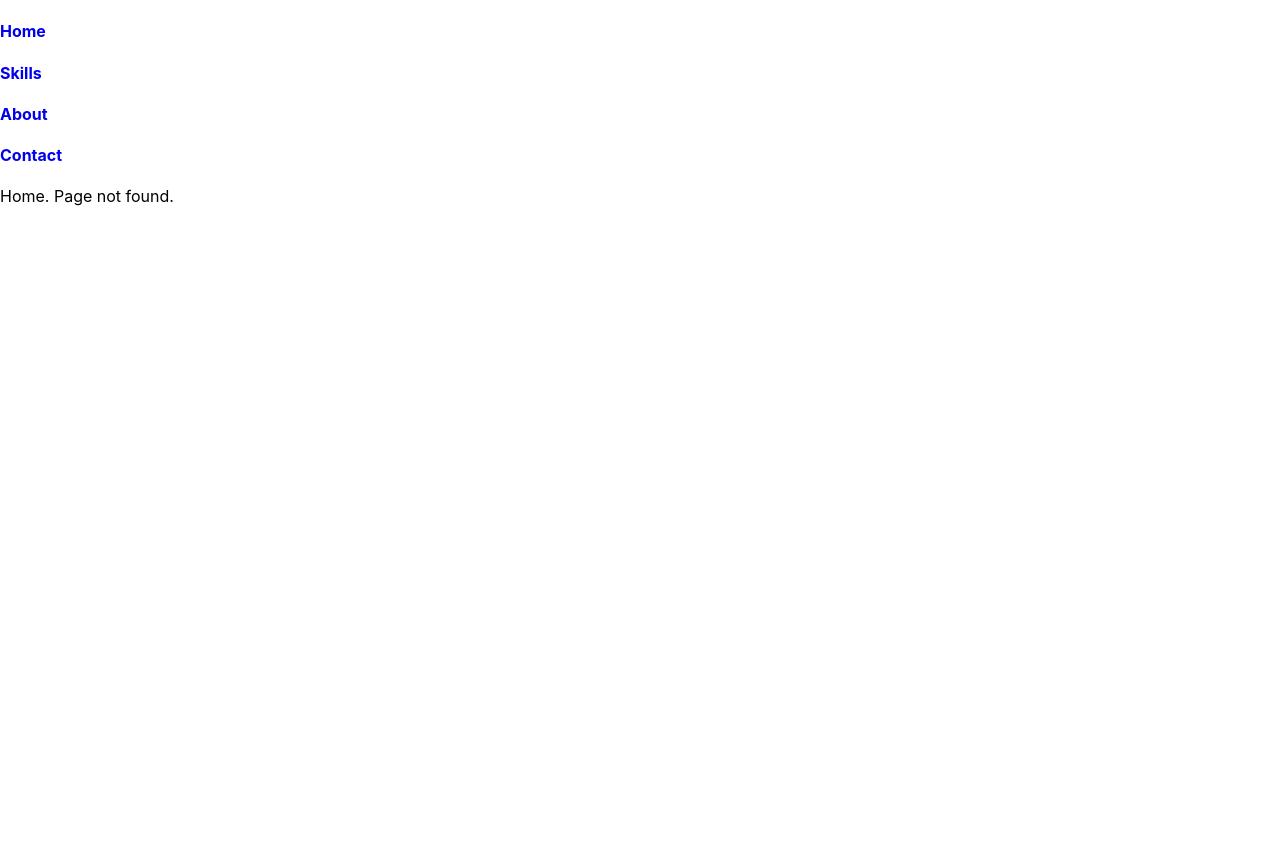
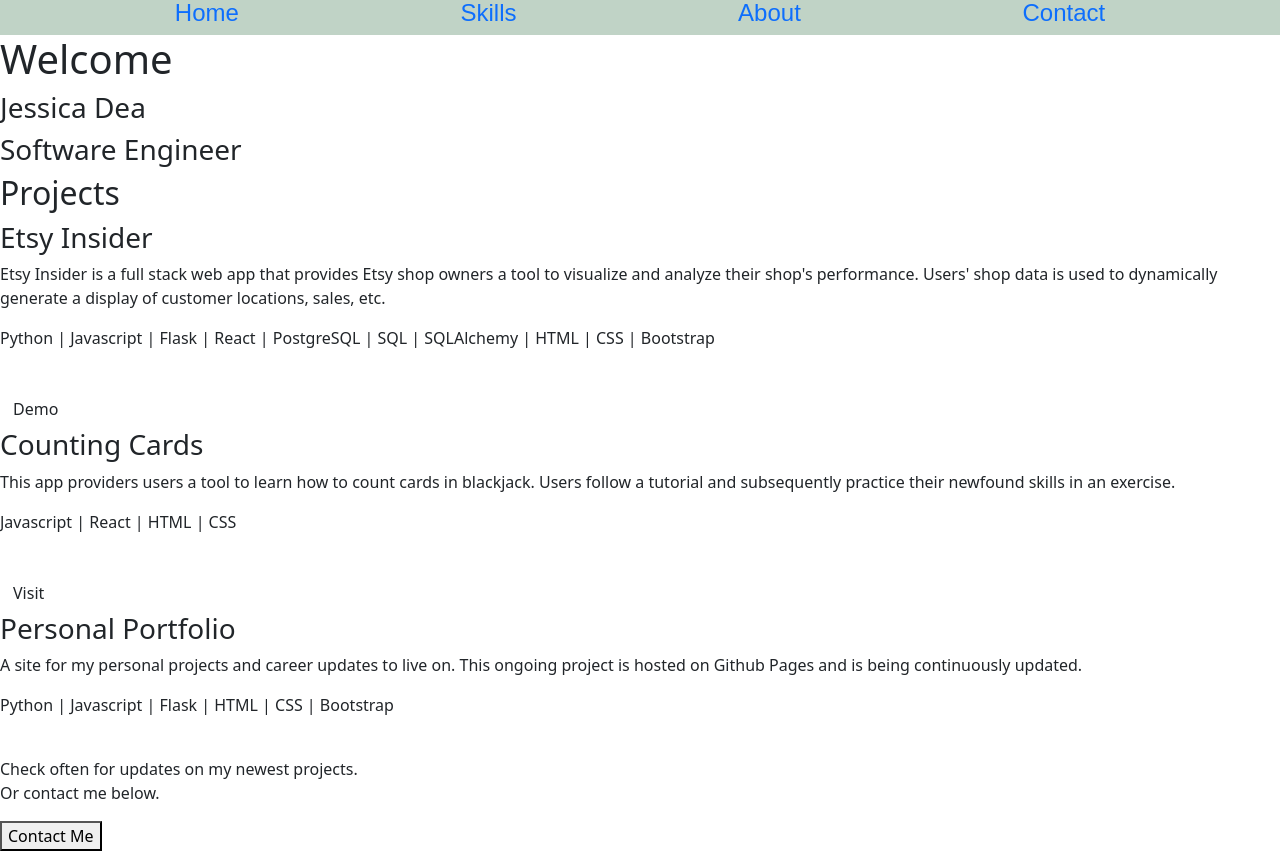
Before and after one commit to jrdjessica/Portfolio, a React (Create React App) app: page / in a window 1280 px wide. Before the commit this address had no page. Before the commit the page ends 800 px from the top, so only its background shows below. Built offline with nearby package versions, Linux system fonts and the light colour scheme.

Commit message:
Added content

```diff
--- a/package.json
+++ b/package.json
@@ -6,7 +6,9 @@
     "@testing-library/jest-dom": "^5.16.5",
     "@testing-library/react": "^13.4.0",
     "@testing-library/user-event": "^13.5.0",
+    "bootstrap": "^5.2.3",
     "react": "^18.2.0",
+    "react-bootstrap": "^2.7.0",
     "react-dom": "^18.2.0",
     "react-router-dom": "^6.4.5",
     "react-scripts": "5.0.1",
--- a/src/App.css
+++ b/src/App.css
@@ -32,7 +32,25 @@
   from {
     transform: rotate(0deg);
   }
+
   to {
     transform: rotate(360deg);
   }
 }
+
+nav {
+  display: flex;
+  justify-content: space-around;
+  align-items: center;
+  background-color: #c0d3c6;
+  height: 35px;
+}
+
+.nav-links {
+  width: 90%;
+  display: flex;
+  justify-content: space-around;
+  align-items: center;
+  font-family: Arial, Helvetica, sans-serif;
+  font-weight: 300;
+}
--- a/src/Pages/About.js
+++ b/src/Pages/About.js
@@ -1,10 +1,27 @@
 import React from 'react';
 import '../App.css';
 
+
 function About() {
     return (
-        <div>
-            About. Page not found.
+        <div class="about">
+            <div class="about-container">
+                <h1>About Me</h1>
+                <p id="about-content">
+                    I'm Jessica. I am a full stack software engineer born and bred in the bay area.
+                    I first discovered my interest in programming while working at a COVID-19 test site where I began teaching
+                    myself HTML and Python. I fell head over hells in love with the creativity that coding brought to my life
+                    and decided to pursue this passion by enrolling in completing an accelerated full stack Software Engineering
+                    Program at Hackbright Academy.
+                    <br />
+                    <br />
+                    As my passion for programming continues to flourish, I look forward to
+                    expanding my skill base and the many possibilities to come in the world of programming. I hope to
+                    contribute to the world by developing software that leaves a positive impact on the communities that were
+                    such an integral part of my life and continue to impact the lives of many others.
+                </p>
+                <div id="portrait"></div>
+            </div>
         </div>
     );
 }
--- a/src/Pages/App.js
+++ b/src/Pages/App.js
@@ -1,4 +1,5 @@
 import React from 'react';
+import 'bootstrap/dist/css/bootstrap.min.css';
 
 import '../App.css';
 import Nav from './Nav';
--- a/src/Pages/Contact.js
+++ b/src/Pages/Contact.js
@@ -1,10 +1,77 @@
 import React from 'react';
 import '../App.css';
 
+
+function EmailForm() {
+    // Email me submission form
+
+    return (
+        <div>
+            <h3>Email Me</h3>
+            <form action="https://formsubmit.co/jessicajdea@gmail.com" method="POST">
+                <input type="text" name="name" placeholder="Name" id='name' required></input>
+                <br />
+                <input type="email" name="email" placeholder="Email Address" id='email' required></input>
+                <br />
+                <input type="hidden" name="_subject" value="New submission"></input>
+                <textarea row="5" col="6" name="name" placeholder="Write your message here..." id='email-message' required></textarea>
+                <input type="hidden" name="_next" value="https://jrdjessica.github.io/thanks"></input>
+                <div>
+                    <button type="submit" id="send-btn">Submit</button>
+                </div>
+            </form>
+        </div>
+    )
+}
+
+
+function Button(props) {
+    // Buttons to links (linkedin, github)
+
+    function VisitLink(link) {
+        // Opens new tab to link when button is clicked
+        window.open(
+            link, "_blank")
+    }
+
+    return (
+        <div className="button">
+            <button className="contact-link" id="contact-link" onClick={() => VisitLink(props.link)}>
+                {props.message === 'Github' && <i className="bi-github" role="img" aria-label="GitHub"></i>}
+                {props.message === 'LinkedIn' && <i className="bi bi-linkedin"></i>}
+            </button>
+        </div>
+    )
+}
+
+
+function DashboardContainer() {
+    // Return dashboard
+
+    return (
+        <div>
+            <h1>Contact Me</h1>
+            <div>
+                <EmailForm />
+            </div>
+            <br />
+            <div>
+                <h3>Links</h3>
+                <Button message={'LinkedIn'} link={'https://www.linkedin.com/in/jessica-dea/'} />
+                <Button message={'Github'} link={'https://github.com/jrdjessica'} />
+            </div>
+        </div>
+    )
+}
+
+
 function Contact() {
     return (
-        <div>
-            Contact. Page not found.
+        <div class="contact">
+            <DashboardContainer />
+            <div class="contact-color">
+                <div class="contact-content" id="contact"></div>
+            </div>
         </div>
     );
 }
--- a/src/Pages/Home.js
+++ b/src/Pages/Home.js
@@ -1,10 +1,100 @@
 import React from 'react';
 import '../App.css';
+
+
+const projects = [
+    {
+        "title": "Etsy Insider",
+        "description": "Etsy Insider is a full stack web app that provides Etsy shop owners a tool to visualize and analyze their shop's performance. Users' shop data is used to dynamically generate a display of customer locations, sales, etc.",
+        "tech": "Python | Javascript | Flask | React | PostgreSQL | SQL | SQLAlchemy | HTML | CSS | Bootstrap",
+        "github": "https://github.com/jrdjessica/Project",
+        "visit-msg": "Demo",
+        "visit": "https://www.youtube.com/watch?v=g8ib4Xxm5k4"
+    },
+    {
+        "title": "Counting Cards",
+        "description": "This app providers users a tool to learn how to count cards in blackjack. Users follow a tutorial and subsequently practice their newfound skills in an exercise.",
+        "tech": "Javascript | React | HTML | CSS",
+        "github": "https://github.com/jrdjessica/Counting-Cards",
+        "visit-msg": "Visit",
+        "visit": "https://jrdjessica.github.io/Counting-Cards"
+    },
+    {
+        "title": "Personal Portfolio",
+        "description": "A site for my personal projects and career updates to live on. This ongoing project is hosted on Github Pages and is being continuously updated.",
+        "tech": "Python | Javascript | Flask | HTML | CSS | Bootstrap",
+        "github": "https://github.com/jrdjessica/portfolio",
+        "visit-msg": "",
+        "visit": "https://jrdjessica.github.io/"
+    },
+]
+
+
+function Button(props) {
+    // Buttons for github, visit site/view demo
+
+    function VisitLink(link) {
+        // Opens link in new tab
+        window.open(
+            link, "_blank")
+    }
+
+    return (
+        <div className="button">
+            <button key='btn' className={props.class} onClick={() => VisitLink(props.link)}>{props.message}
+                {props.message === '' && <i className="bi-github" role="img" aria-label="GitHub"></i>}
+            </button>
+        </div>
+    )
+}
+
+
+function Projects(props) {
+    // Display projects
+
+    return (
+        <div className="proj-item">
+            <h3 key='proj-title'>{props.project['title']}</h3>
+            <p key='description'>{props.project['description']}</p>
+            <p key='tech'>{props.project['tech']}</p>
+            <Button message={''} link={props.project['github']} class={'btn'} />
+            {props.project['visit-msg'] && <Button message={props.project['visit-msg']} link={props.project['visit']} class={'btn'} />}
+        </div>
+    )
+}
+
+
+function Portfolio() {
+    // Display portfolio
+
+    return (
+        <div className="projects">
+            {projects.map((project, index) => <Projects key={index} project={project} />)}
+            <div className="circle">
+                <p id='circle-text'>Check often for updates on my newest projects.<br />Or contact me below.</p>
+                <Button message={'Contact Me'} link={'https://jrdjessica.github.io/contact'} class={'contact-btn'} />
+            </div>
+        </div >
+    );
+}
 
 function Home() {
     return (
         <div>
-            Home. Page not found.
+            <div class="portfolio-header">
+                <div class="portfolio-heading">
+                    <h1>Welcome</h1>
+                    <h3>Jessica Dea</h3>
+                    <h3>Software Engineer</h3>
+                    <div class="line"></div>
+                </div>
+            </div>
+            <div class="portfolio-divider">
+                <div class="divider-line"></div>
+                <h2>Projects</h2>
+                <div class="divider-line"></div>
+            </div>
+            <Portfolio />
         </div>
     );
 }
--- a/src/Pages/Nav.js
+++ b/src/Pages/Nav.js
@@ -1,4 +1,5 @@
 import React from 'react';
+import 'bootstrap/dist/css/bootstrap.min.css';
 import { Link } from 'react-router-dom';
 import '../App.css';
 
--- a/src/Pages/Skills.js
+++ b/src/Pages/Skills.js
@@ -4,7 +4,45 @@ import '../App.css';
 function Skills() {
     return (
         <div>
-            Skills. Page not found.
+            <div class="skills-pic">
+                <h1>Skills</h1>
+            </div>
+            <div class="skills">
+                <div class="container-fluid">
+                    <div class="row">
+                        <div class="col-12 col-md-6">
+                            <h3>Languages</h3>
+                            <ul>
+                                <li>Python</li>
+                                <li>JavaScript (AJAX, JSON)</li>
+                                <li>HTML</li>
+                                <li>CSS</li>
+                                <li>SQL</li>
+                            </ul>
+                            <br />
+                            <h3>Frameworks & Libraries</h3>
+                            <ul>
+                                <li>Flask</li>
+                                <li>React</li>
+                                <li>Bootstrap</li>
+                                <li>Jinja</li>
+                            </ul>
+                        </div>
+                        <div class="skills-circle">
+                            <div class="col-12 col-md-6">
+                                <h3>Database & Industry Tools/Skills</h3>
+                                <ul>
+                                    <li>PostgreSQL</li>
+                                    <li>Git</li>
+                                    <li>GitHub</li>
+                                    <li>Command Line</li>
+                                    <li>Agile/Scrum</li>
+                                </ul>
+                            </div>
+                        </div>
+                    </div>
+                </div>
+            </div>
         </div>
     );
 }
--- a/src/Pages/Thanks.js
+++ b/src/Pages/Thanks.js
@@ -4,7 +4,9 @@ import '../App.css';
 function Thanks() {
     return (
         <div>
-            Thanks. Page not found.
+            <h1>Thank you </h1>
+
+            <p>Your submission was received.</p>
         </div>
     );
 }
```
Also changed, not shown: 1 other file (tests, documents, lock files or other folders).
